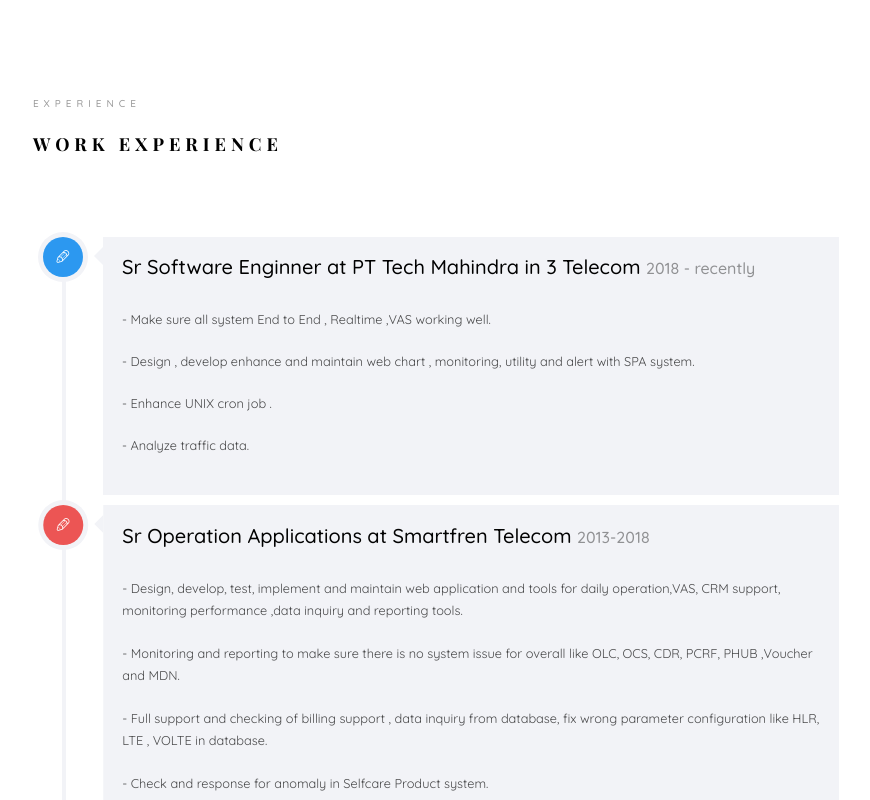
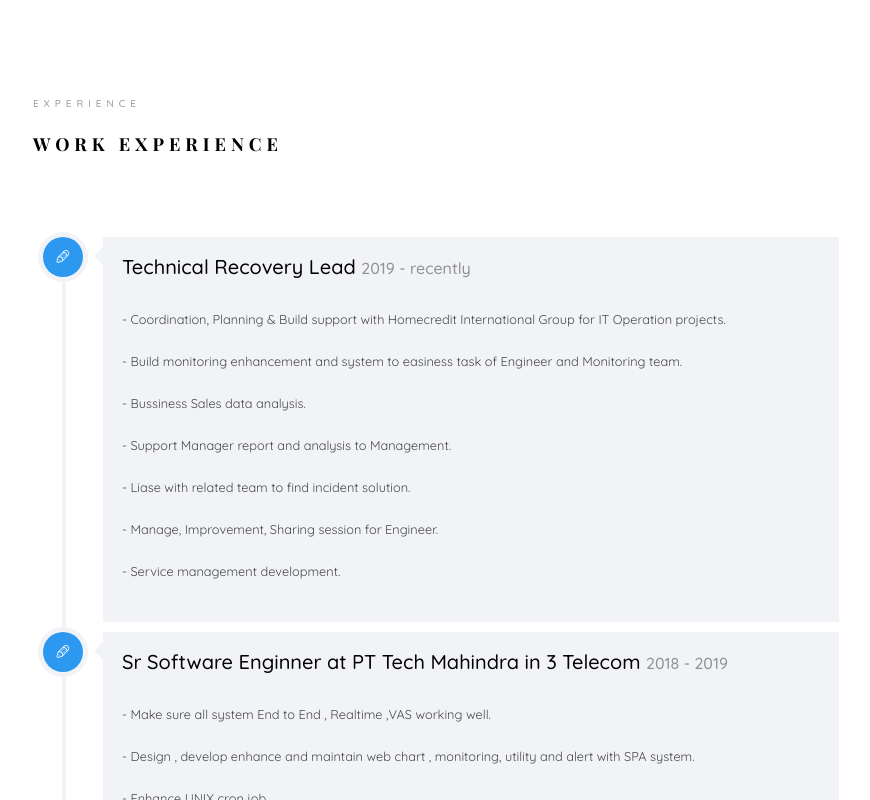
Before and after one commit to chandraputraos/cvprofile, a plain HTML site: page index.html in a window 1280 px wide. Shown: the part 2816-3616 px from the top of the page, without its empty margins (354-1224 px from the left). Drawn offline with nearby package versions, Linux system fonts and the light colour scheme; files whose address does not match are found by name; a web font is replaced by a local one.

Commit message:
Update index.html

```diff
--- a/index.html
+++ b/index.html
@@ -143,7 +143,7 @@ Copyright &copy;<script>document.write(new Date().getFullYear());</script> All r
 									<div class="about-desc">
 										<span class="heading-meta">About Me</span>
 										<h2 class="colorlib-heading">Who Am I?</h2>
-										<p><strong>Hi I'm Chandra Putra O S</strong> Experienced Information Technology Operations Specialist with a demonstrated history of working in the Finance Tech & Telecommunications Industry, for now working on Home Credit Indonesia and previously worked at Tech Mahindta ( 3 Telecom ) Smartfren Telecom. Skilled in Reporting , System Analyst , Data Analyst , PHP as Back End, Javascript  as Front End , SQL, RESTful API and Content Management Systems (CMS). Strong information technology professional with a Bachelor's degree focused in Electrical Engineering from Universitas Sumatera Utara (USU). </p>
+										<p><strong>Hi I'm Chandra Putra O S</strong> Experienced Information Technology Operations Specialist with a demonstrated history of working in the Finance Tech & Telecommunications Industry, for now working on Home Credit Indonesia and previously worked at Tech Mahinda (3) Telecom, Smartfren Telecom. Skilled in Reporting , System Analyst , Data Analyst , PHP as Back End, Javascript  as Front End , SQL, RESTful API and Content Management Systems (CMS). Strong information technology professional with a Bachelor's degree focused in Electrical Engineering from Universitas Sumatera Utara (USU). </p>
 									</div>
 								</div>
 							</div>
@@ -372,6 +372,28 @@ Copyright &copy;<script>document.write(new Date().getFullYear());</script> All r
 					<div class="row">
 						<div class="col-md-12">
 				         <div class="timeline-centered">
+
+						  <article class="timeline-entry animate-box" data-animate-effect="fadeInLeft">
+					            <div class="timeline-entry-inner">
+
+					               <div class="timeline-icon color-1">
+					                  <i class="icon-pen2"></i>
+					               </div>
+
+					               <div class="timeline-label">
+					                  <h2><a href="#">Technical Recovery Lead </a> <span>2019 - recently</span></h2>
+					                  <p>- Coordination, Planning & Build support with Homecredit International Group for IT Operation projects.</p>
+														<p>- Build monitoring enhancement and system to easiness task of Engineer and Monitoring team.</p>
+														<p>- Bussiness Sales data analysis.</p>
+														<p>- Support Manager report and analysis to Management.</p>
+							       							<p>- Liase with related team to find incident solution.</p>
+							      							 <p>- Manage, Improvement, Sharing session for Engineer.</p>
+							      							 <p>- Service management development.</p>
+					               </div>
+					            </div>
+					         </article>
+
+
 					         <article class="timeline-entry animate-box" data-animate-effect="fadeInLeft">
 					            <div class="timeline-entry-inner">
 
@@ -380,7 +402,7 @@ Copyright &copy;<script>document.write(new Date().getFullYear());</script> All r
 					               </div>
 
 					               <div class="timeline-label">
-					                  <h2><a href="#">Sr Software Enginner at PT Tech Mahindra in 3 Telecom </a> <span>2018 - recently</span></h2>
+					                  <h2><a href="#">Sr Software Enginner at PT Tech Mahindra in 3 Telecom </a> <span>2018 - 2019</span></h2>
 					                  <p>- Make sure all system End to End , Realtime ,VAS working well.</p>
 														<p>- Design , develop enhance and maintain web chart , monitoring, utility and alert with SPA system.</p>
 														<p>- Enhance UNIX cron job .</p>
```
